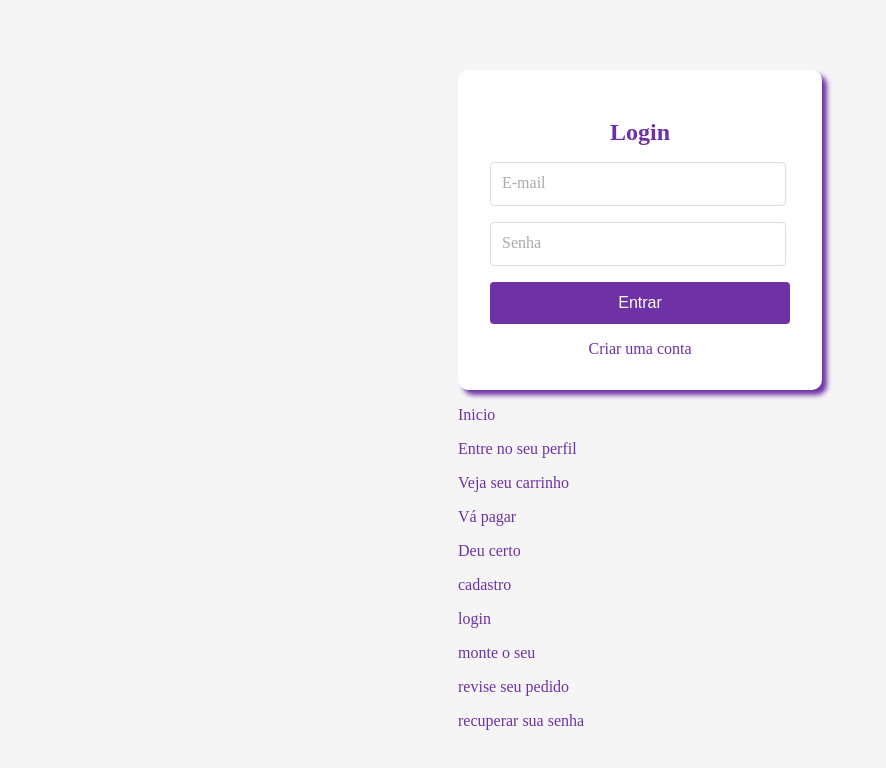
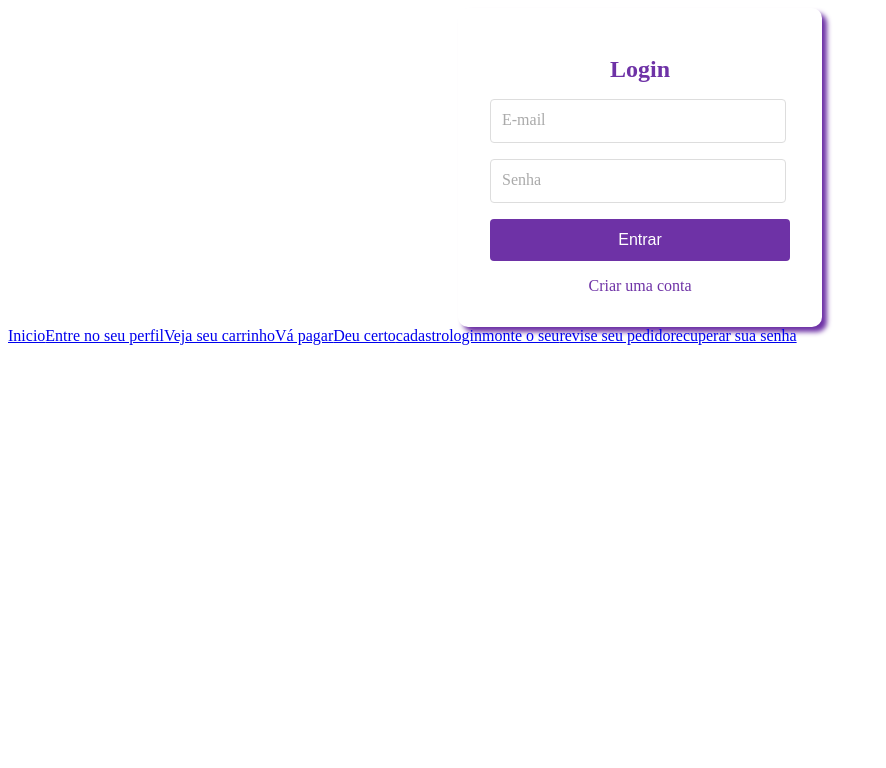
Before and after one commit to leka201/Project-Buffet, a Nuxt app: page /login in a window 1280 px wide. Shown: the top 768 px of the page, without its empty margins (0-886 px from the left). Built offline with nearby package versions, Linux system fonts and the light colour scheme.

Commit message:
correções boas

```diff
--- a/pages/cadastro.vue
+++ b/pages/cadastro.vue
@@ -1,6 +1,4 @@
-<script>
-import('/assets/css/cadastro.css')
-</script>
+
 
 
 <template>
@@ -74,3 +72,7 @@ import('/assets/css/cadastro.css')
     </form>
 
 </template>
+
+<style scoped>
+@import url("~/assets/css/cadastro.css");
+</style>
--- a/pages/login.vue
+++ b/pages/login.vue
@@ -1,6 +1,4 @@
-<script>
-import('/assets/css/loginnovo.css')
-</script>
+
 
 <template>
     <div class="login-wrapper">
@@ -27,3 +25,7 @@ import('/assets/css/loginnovo.css')
     </div>
   </div>
 </template>
+
+<style scoped>
+@import url("~/assets/css/login.css");
+</style>
```
Also changed, not shown: assets/css/login.css (renamed from assets/css/loginnovo.css).
